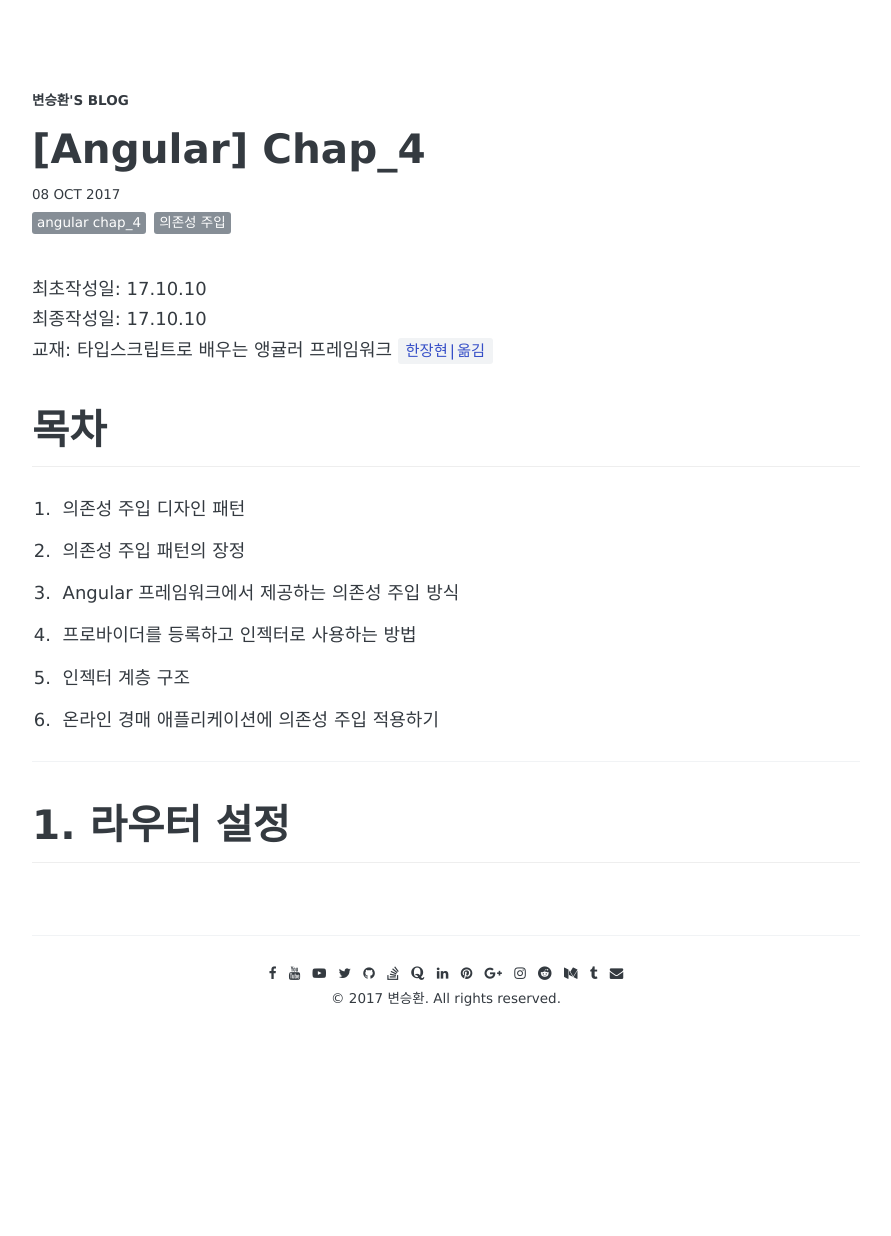
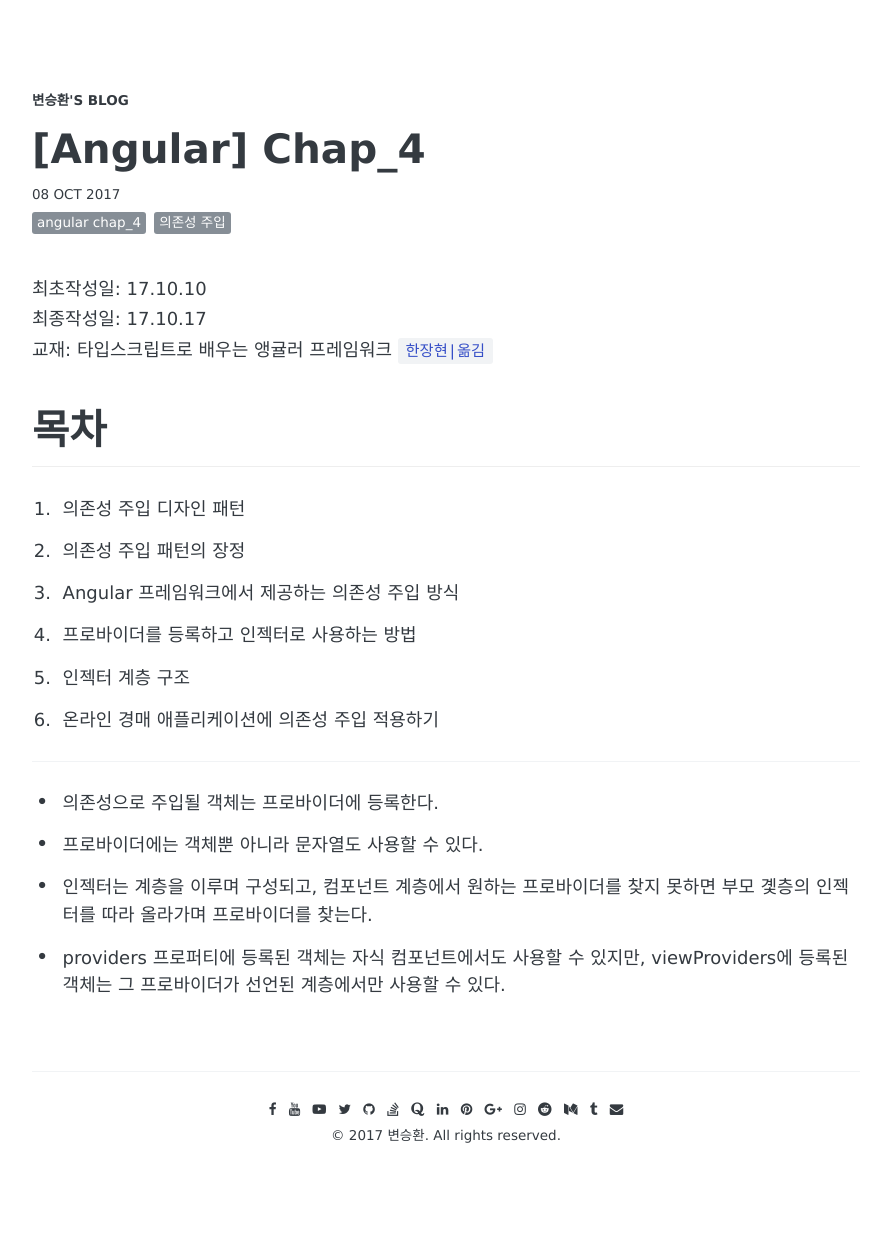
Before and after one commit to awesome-hwan/awesome-hwan.github.io, a Jekyll site: the page built from _posts/2017-10-10-[Angular]Chap_4.md, in a window 1280 px wide. Shown: the whole page, without its empty margins (194-1085 px from the left). Built offline with Jekyll 4.4.1, drawn with Linux system fonts in a browser that asks for light colours; some web fonts are replaced; comment, search, counter and statistics services are not loaded; before the commit the page ends 1100 px from its top, so only the background shows below that.

Commit message:
Angular binding

```diff
--- a/_posts/2017-10-10-[Angular]Chap_4.md
+++ b/_posts/2017-10-10-[Angular]Chap_4.md
@@ -8,7 +8,7 @@ comments: true
 share: true
 ---
 최초작성일: 17.10.10
-최종작성일: 17.10.10
+최종작성일: 17.10.17
 교재: 타입스크립트로 배우는 앵귤러 프레임워크 `한장현|옮김`
 
 # 목차
@@ -22,4 +22,8 @@ share: true
 
 ---
 
-# 1. 라우터 설정
+
+- 의존성으로 주입될 객체는 프로바이더에 등록한다.
+- 프로바이더에는 객체뿐 아니라 문자열도 사용할 수 있다.
+- 인젝터는 계층을 이루며 구성되고, 컴포넌트 계층에서 원하는 프로바이더를 찾지 못하면 부모 곛층의 인젝터를 따라 올라가며 프로바이더를 찾는다.
+- providers 프로퍼티에 등록된 객체는 자식 컴포넌트에서도 사용할 수 있지만, viewProviders에 등록된 객체는 그 프로바이더가 선언된 계층에서만 사용할 수 있다.
```
Also changed, not shown: _posts/2017-10-17-[Angular]Chap_5.md (added, +34 -0 lines).
